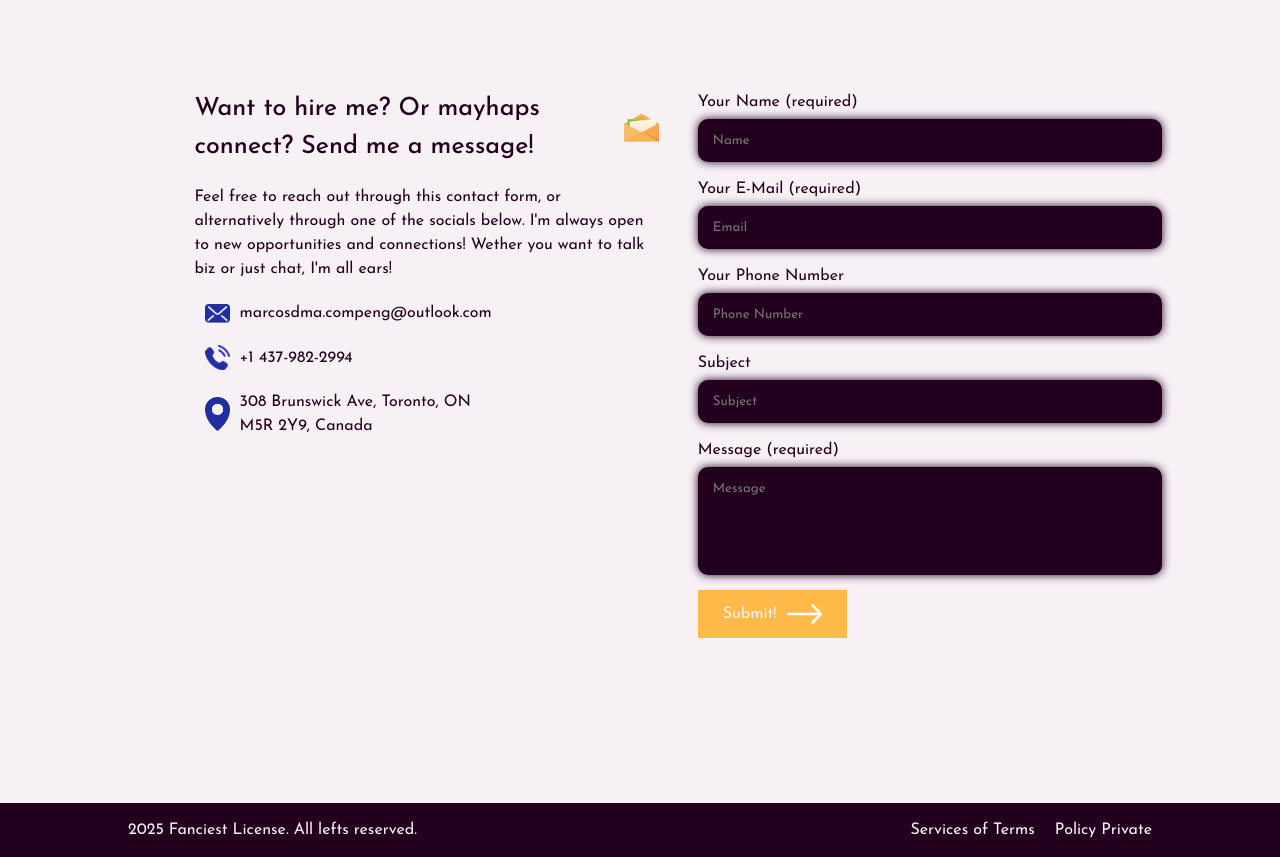
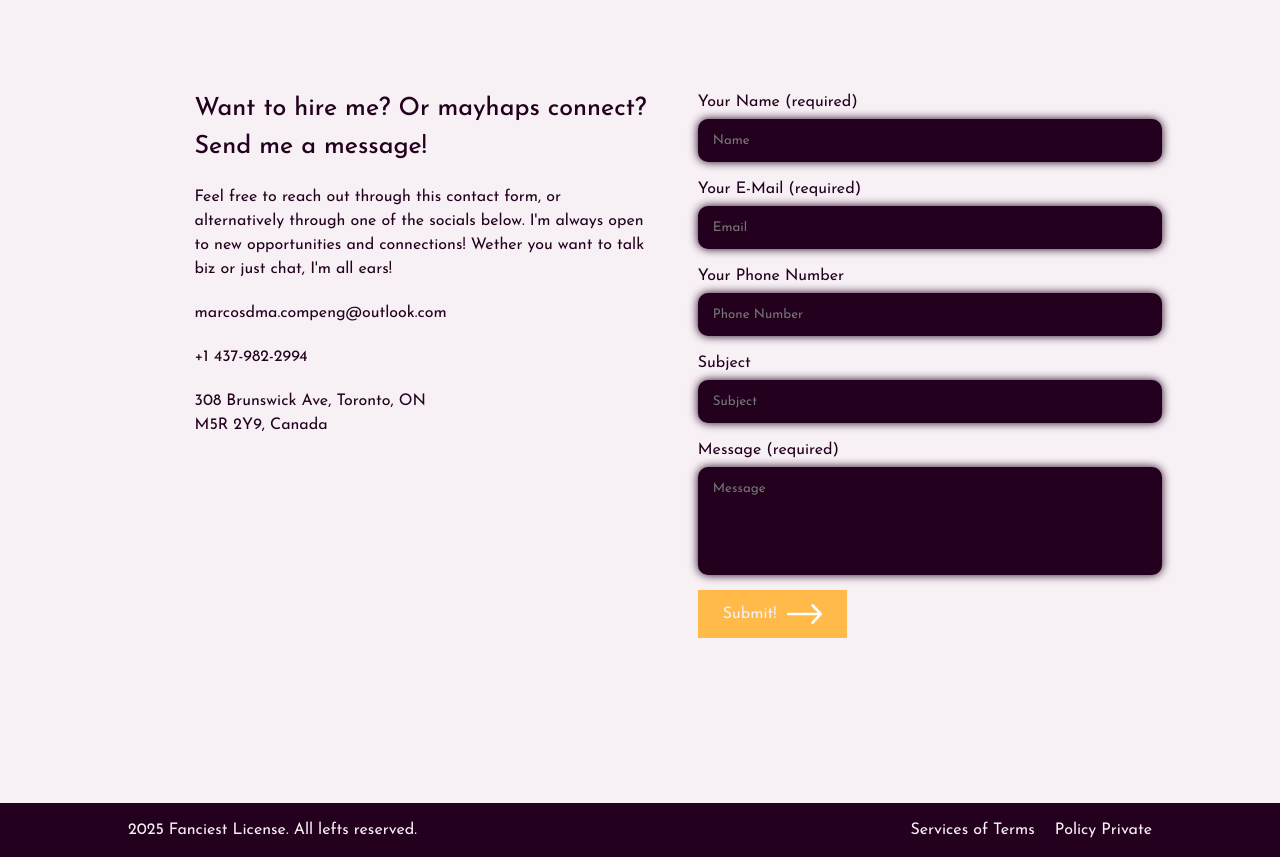
Before and after one commit to Marneus981/marneus981.github.io, a React (Create React App) app: page / in a window 1280 px wide. Shown: the part 2836-3693 px from the top of the page. Built offline with nearby package versions, Linux system fonts and the light colour scheme; the HTML template or start-up script is replaced by a standard one; a web font is replaced by a local one.

Commit message:
Deleted contact me images

```diff
--- a/src/components/contact/contact.js
+++ b/src/components/contact/contact.js
@@ -36,15 +36,15 @@ const Contact = () => {
     <div className='contact'>
         <div className='contact_col'>
             <h3>Want to hire me? Or mayhaps connect? Send me a message!
-                <img src={msg_icon} alt=''/>
+
             </h3>
             <p>Feel free to reach out through this contact form, or alternatively through one of the
                socials below. I'm always open to new opportunities and connections! Wether you want to
                talk biz or just chat, I'm all ears!</p>
             <ul>
-                <li><img src={mail_icon} alt=''/>marcosdma.compeng@outlook.com</li>
-                <li><img src={phone_icon} alt=''/>+1 437-982-2994</li>
-                <li><img src={location_icon} alt=''/>308 Brunswick Ave, Toronto, ON<br/>
+                <li>marcosdma.compeng@outlook.com</li>
+                <li>+1 437-982-2994</li>
+                <li>308 Brunswick Ave, Toronto, ON<br/>
                 M5R 2Y9, Canada</li>
             </ul>
         </div>
```
